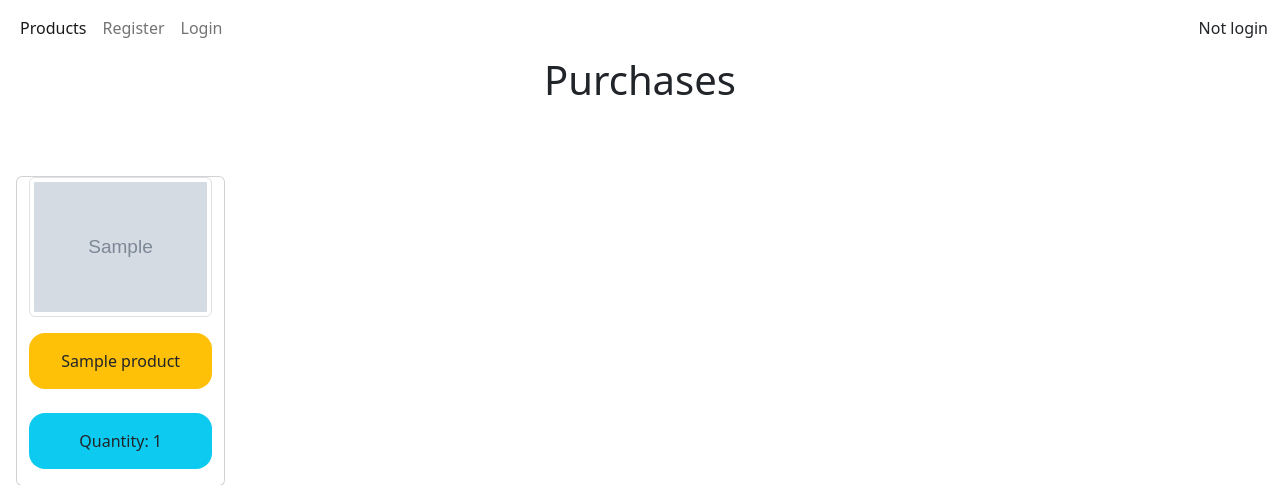
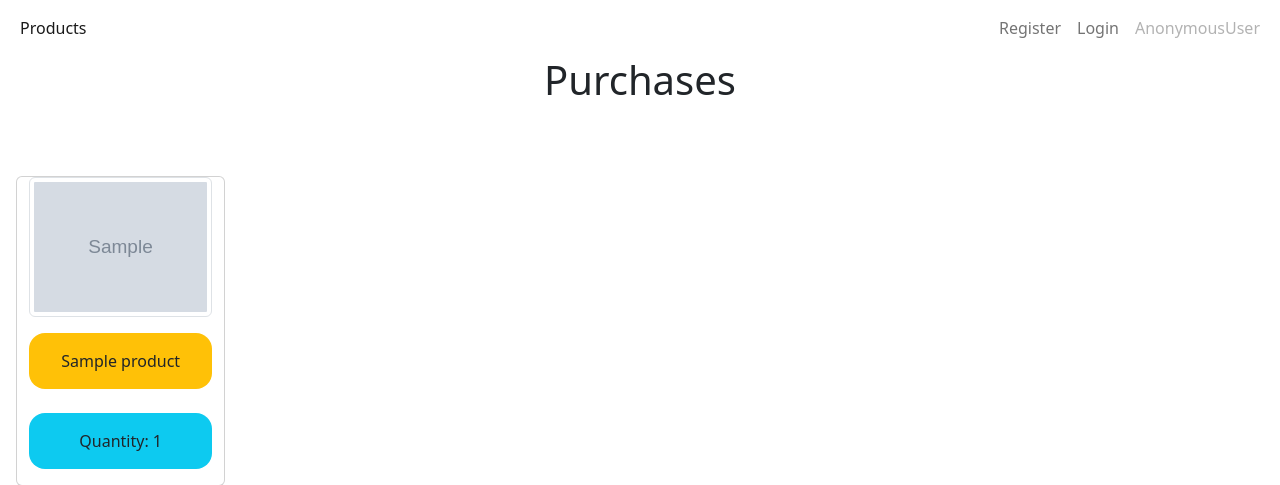
Before and after one commit to DedRobin/my-first-shop, a Django app: template templates/purchases.html in a window 1280 px wide. Shown: the top 485 px of the page. Run offline with Django 3.2, Linux system fonts and the light colour scheme; the template is opened without the code that fills it: most values are stand-ins (such as "Sample title", 1, 10 or a date in 2020); grey boxes marked "Sample" are stand-in pictures.

Commit message:
fix header.html

```diff
--- a/products/services.py
+++ b/products/services.py
@@ -6,7 +6,7 @@ from shutil import copyfileobj
 
 
 def get_sorted_product(queryset: QuerySet, order_by: dict, request: WSGIRequest) -> QuerySet:
-    if order_by.get("order_by") == "favorite":
+    if order_by.get("order_by") == "favorite" and request.user.is_authenticated:
         queryset = queryset.filter(favorites__user=request.user)
     elif order_by.get("order_by") == "cost":
         queryset = queryset.order_by("cost")
--- a/templates/header.html
+++ b/templates/header.html
@@ -6,25 +6,29 @@
         </button>
         <div class="collapse navbar-collapse" id="navbarSupportedContent">
             <ul class="navbar-nav me-auto mb-2 mb-lg-0">
-                <li class="nav-item"><a class="nav-link active" aria-current="page" href="{% url 'index' %}">Products</a></li>
+                <li class="nav-item"><a class="nav-link active" aria-current="page"
+                                        href="{% url 'index' %}">Products</a></li>
 
-                {% if not request.user.is_authenticated %}
+                {% if request.user.is_authenticated %}
+                    <li class="nav-item"><a class="nav-link" aria-current="page"
+                                            href="{% url 'purchases' %}">Purchases</a></li>
+                {% endif %}
 
-                    <li class="nav-item"><a class="nav-link" aria-current="page" href="{% url 'register' %}">Register</a></li>
-                    <li class="nav-item"><a class="nav-link" aria-current="page" href="{% url 'login' %}">Login</a></li>
-
-                {% else %}
-                    <li class="nav-item"><a class="nav-link" aria-current="page" href="{% url 'purchases' %}">Purchases</a>
-                    <li class="nav-item"><a class="nav-link" aria-current="page" href="{% url 'logout' %}">Logout</a>
-                    </li>
-
-                {% endif %}
             </ul>
         </div>
-    {% if request.user.email %}
-        <div>{{ request.user.email}}</div>
-    {% else %}
-        <div>Not login</div>
-    {% endif %}
+
+        <ul class="navbar-nav me-auto mb-2 mb-lg-0">
+            {% if request.user.is_authenticated %}
+                <li class="nav-item"><a class="nav-link" aria-current="page" href="{% url 'logout' %}">Logout</a></li>
+            {% endif %}
+            {% if request.user.email %}
+                <li class="nav-link disabled">{{ request.user.email }}</li>
+            {% else %}
+                    <li class="nav-item"><a class="nav-link" aria-current="page"
+                                            href="{% url 'register' %}">Register</a></li>
+                    <li class="nav-item"><a class="nav-link" aria-current="page" href="{% url 'login' %}">Login</a></li>
+                <li class="nav-link disabled">{{ request.user }}</li>
+            {% endif %}
+        </ul>
     </div>
 </nav>
--- a/templates/index.html
+++ b/templates/index.html
@@ -11,7 +11,7 @@
         {% include "filters.html" %}
 
         <div class="col">
-            <div class="container-fluid row text-center justify-content-between">
+            <div class="container-fluid row text-center justify-content">
 
                 {% include "pagination.html" %}
 
```
Also changed, not shown: products/views.py (+8 -7 lines).
